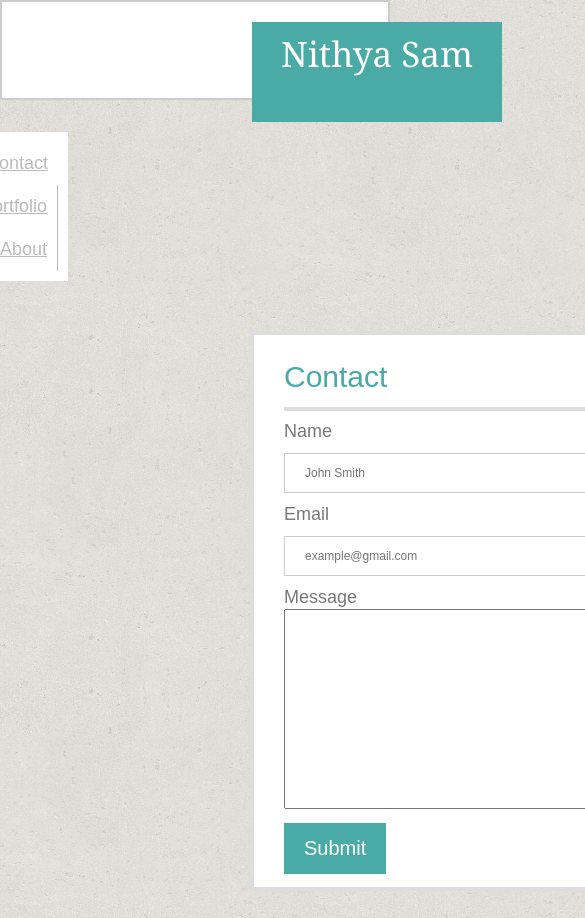
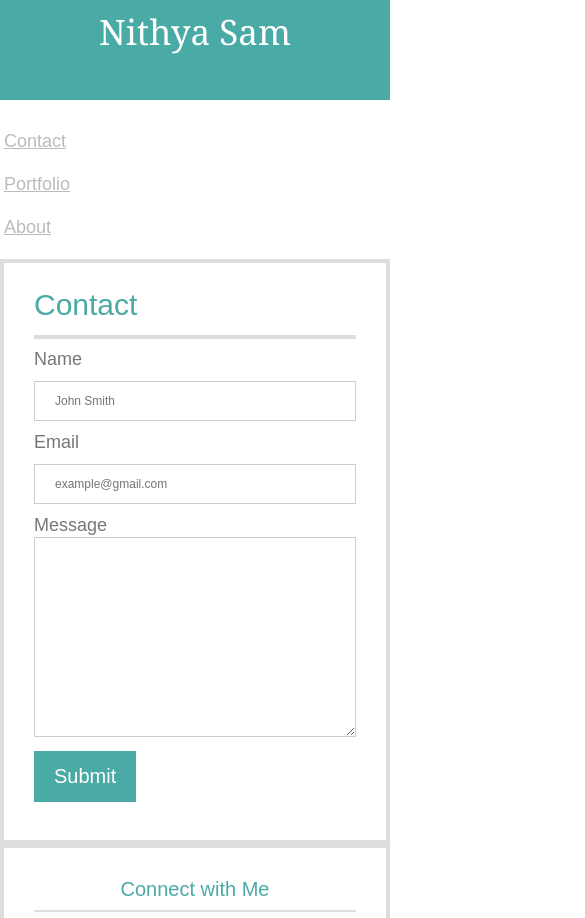
Before and after one commit to nithyasam/Responsive-Portfolio, a plain HTML site: page contact.html in a window 390 px wide. Shown: the top 918 px of the page, 585 px wide, since content can reach past the window. Drawn offline with Linux system fonts and the light colour scheme.

Commit message:
modified media queries

```diff
--- a/assests/css/about.css
+++ b/assests/css/about.css
@@ -1,5 +1,5 @@
 #aboutme{
-	margin-left: 250px;
+	margin-left: 230px;
 	margin-top: 50px;
 	margin-bottom: 50px;
 	float:left;
@@ -26,21 +26,25 @@
 	border: 2px solid #dddddd;
 }
 
+/*---Media Queries---*/
 @media only screen and (max-width: 980px) {
 	#aboutme{
 		width: 100%;
+		height: 100%;
 		margin: auto;
 	}
 }
 @media only screen and (max-width: 768px) {
 	#aboutme{
 		width: 100%;
+		height: 100%;
 		margin: auto;
 	}
 }
 @media only screen and (max-width: 640px) {
 	#aboutme{
 		width: 100%;
+		height: 100%;
 		margin: auto;
 	}
 }
--- a/assests/css/contact.css
+++ b/assests/css/contact.css
@@ -48,3 +48,30 @@ input[type=submit]:hover{
 	width: 500px;
 	height: 200px;
 }
+
+/*---Media Queries---*/
+@media only screen and (max-width: 980px) {
+	#contactme{
+		width: 100%;
+		height: 100%;
+		margin: auto;
+	}
+}
+@media only screen and (max-width: 768px) {
+	#contactme{
+		width: 100%;
+		height: 100%;
+		margin: auto;
+	}
+}
+@media only screen and (max-width: 640px) {
+	#contactme{
+		width: 100%;
+		height: 100%;
+		margin: auto;
+	}
+	#contactform textarea {
+		width: 100%;
+		border: 1px solid #ccc;
+}
+}
--- a/assests/css/style.css
+++ b/assests/css/style.css
@@ -9,8 +9,7 @@ body{
 	background-image: url(../../assests/images/background.png);
 }
 header{
-	border: 2px solid #cccccc;
-	padding: 20px;
+	border-bottom: 2px solid #cccccc;
 	height: 100px;
 	position: relative;
 	background-color: #ffffff;
@@ -54,10 +53,7 @@ header a{
 	clear: both;
 	width: 100%;
 	height: 660px;
-
 }
-
-
 #connectme{
 	margin-left: 30px;
 	margin-top: 50px;
@@ -99,12 +95,13 @@ footer{
 	text-align: center;
 	border-top: 8px solid #4aaaa5;
 }
+
+/*---Media Queries---*/
+
 @media only screen and (max-width: 980px) {
-
 	.wrapper{
 		width: 100%;
 		margin: auto;
-
 	}
 	#connectme{
 		width: 100%;
@@ -112,19 +109,21 @@ footer{
 	}
 	header h1{
 		position: static;
-		margin: 0,auto;
+		margin: auto;
+		min-width: 100%;
+	}
+	header li{
+		border-right: none;
+		min-width: 100%;
 	}
 	body{
-		background-color: white;
+		background-image: none;
 	}
-	}
-
+}
 @media only screen and (max-width: 768px) {
-
 	.wrapper{
 		width: 100%;
 		margin: auto;
-
 	}
 	#connectme{
 		width: 100%;
@@ -132,32 +131,38 @@ footer{
 	}
 	header h1{
 		position: static;
-		margin: 0,auto;
+		min-width: 100%;
+		margin: auto;
 	}
-
+	header li{
+		border-right: none;
+		min-width: 100%;
+	}
 	body{
-		background-color: white;
+		background-image: none;
 	}
 	}
 
 @media only screen and (max-width: 640px) {
-
 	.wrapper{
 		width: 100%;
 		margin: auto;
-
 	}
-
 	#connectme{
 		width: 100%;
 		margin: auto;
 	}
-
 	header h1{
 		position: static;
-		margin: 0,auto;
+		min-width: 100%;
+		margin: auto;
+
+	}
+	header li{
+		border-right: none;
+		min-width: 100%;
 	}
 	body{
-		background-color: white;
+		background-image: none;
 	}
 	}
```
Also changed, not shown: assests/css/portfolio.css (+24 -0 lines), index.html (+3 -4 lines).
